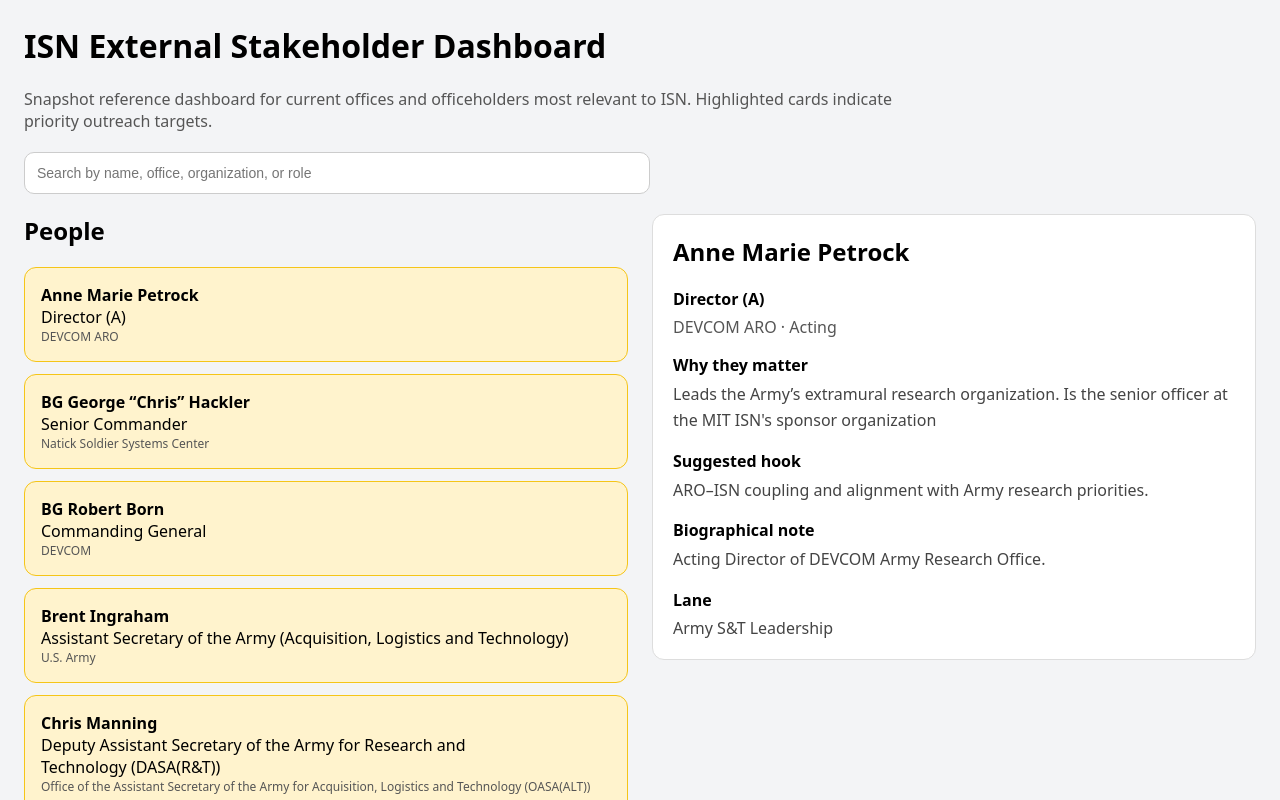
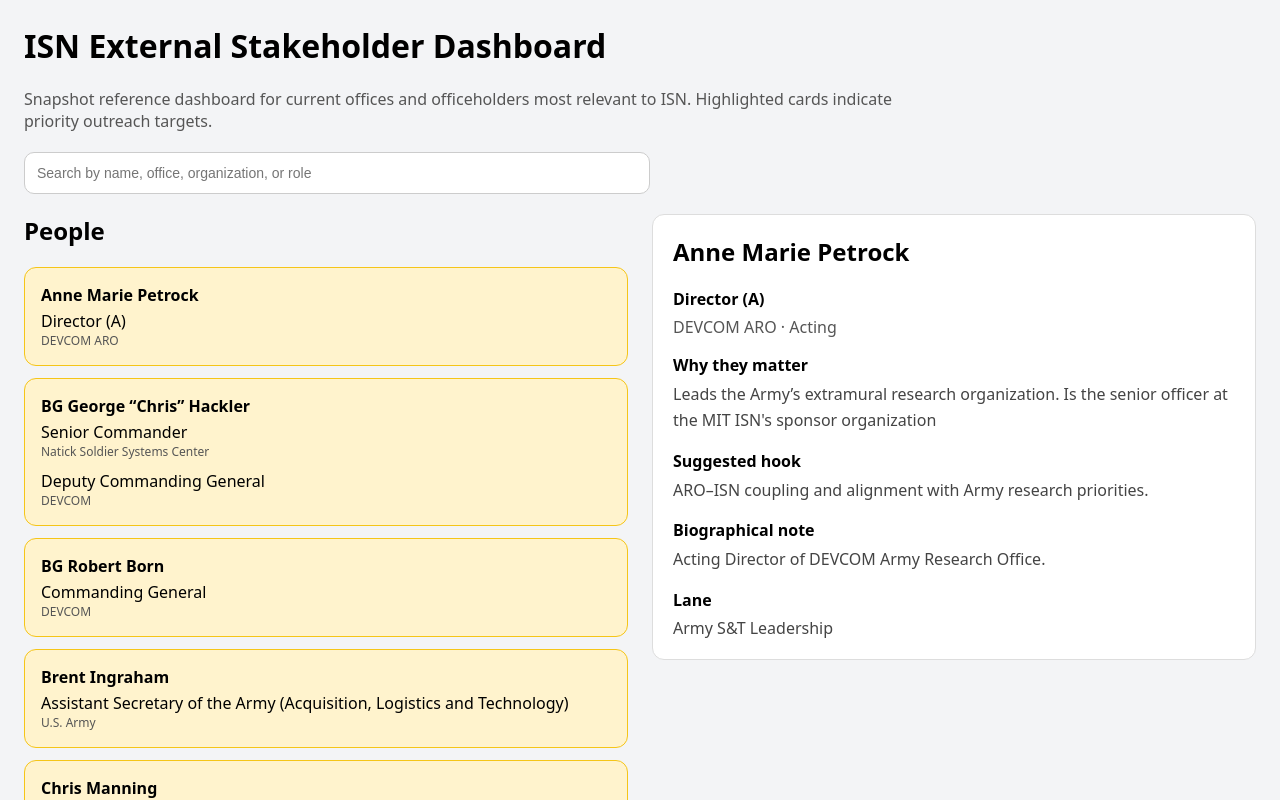
Before and after one commit to fhadley/isn-dashboard, a React (Vite) app: page / in a window 1280 px wide. Shown: the top 800 px of the page. Built offline with nearby package versions, Linux system fonts and the light colour scheme.

Commit message:
Show multiple positions in dashboard

```diff
--- a/src/App.jsx
+++ b/src/App.jsx
@@ -20,6 +20,15 @@
   },
 };
 
+const positionBlockStyle = (i) => ({
+  marginTop: i === 0 ? 4 : 10,
+});
+
+const orgStyle = {
+  fontSize: 12,
+  color: "#555",
+};
+
 function primaryPosition(person) {
   return person.positions && person.positions.length > 0
     ? person.positions[0]
@@ -27,8 +36,6 @@
 }
 
 function Person({ p, onClick }) {
-  const pos = primaryPosition(p);
-
   return (
     <div
       style={{
@@ -38,8 +45,20 @@
       onClick={() => onClick(p)}
     >
       <strong>{p.name}</strong>
-      <div>{pos.title}</div>
-      <div style={{ fontSize: "12px", color: "#555" }}>{pos.org}</div>
+
+      {(p.positions || []).map((pos, i) => (
+        <div
+          key={i}
+          style={positionBlockStyle(i)}
+        >
+          <div>{pos.title}</div>
+          <div
+            style={orgStyle}
+          >
+            {pos.org}
+          </div>
+        </div>
+      ))}
     </div>
   );
 }
```
